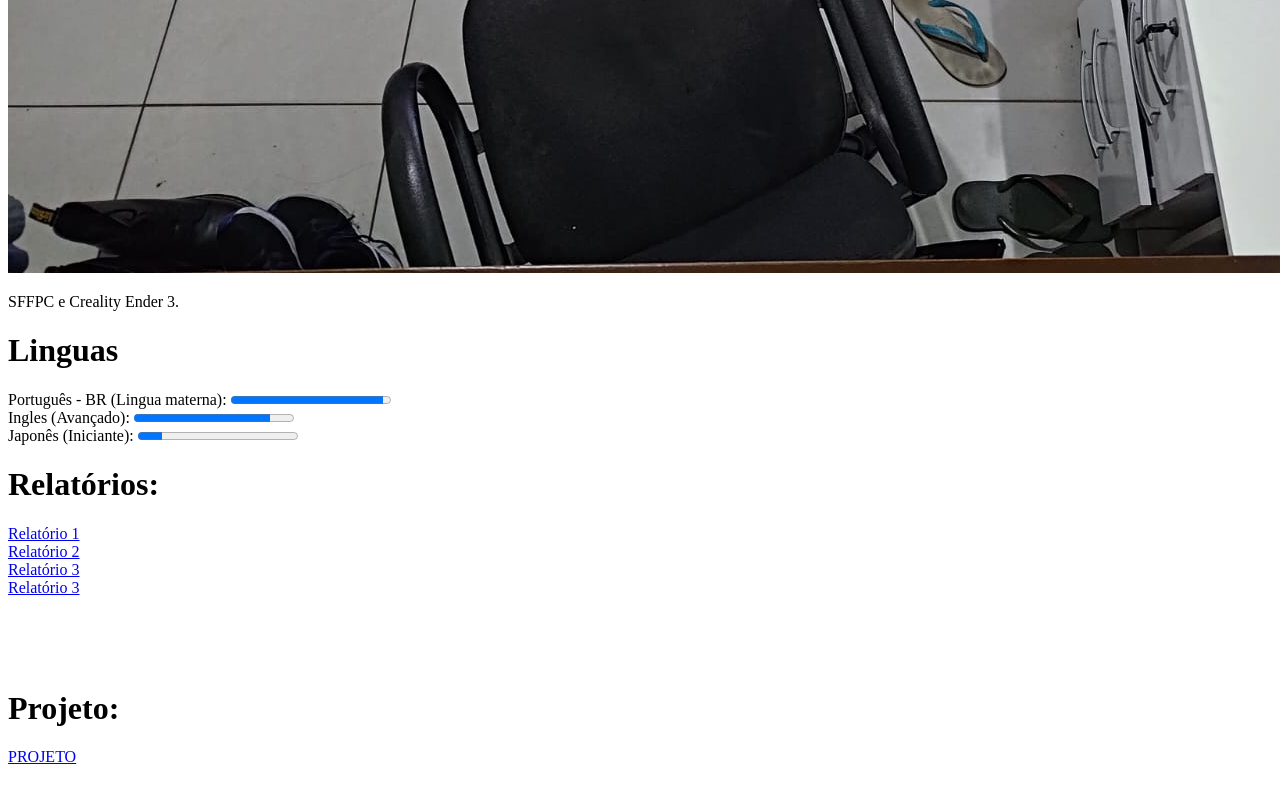
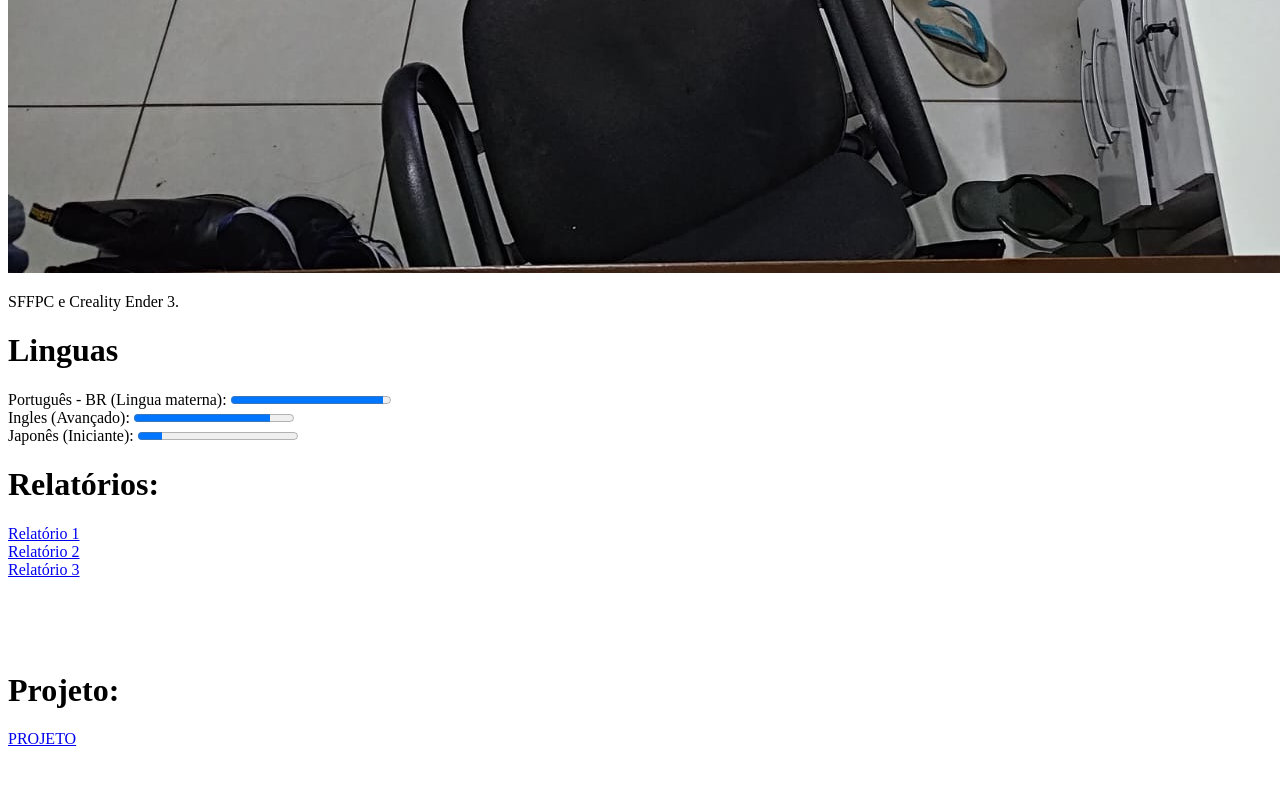
Before and after one commit to vitor-domeniquelli/CV2024.1, a plain HTML site: page index.html in a window 1280 px wide. Shown: the part 1346-2146 px from the top of the page. Drawn offline with Linux system fonts and the light colour scheme.

Commit message:
Update index.html

```diff
--- a/index.html
+++ b/index.html
@@ -27,8 +27,6 @@
     <a href="Lab 2 - Calibração de imagem/index.html">Relatório 2</a>
     <br>
     <a href="LAB3 - Cameras Estereo/index.html">Relatório 3</a>
-    <br>
-    <a href="LAB 3 - CAMERAS ESTEREO/index.html">Relatório 3</a>
     <br><br><br><br><br>
     <h1>Projeto:</h1>
     <a href="PROJETO/index.html">PROJETO</a>
```
